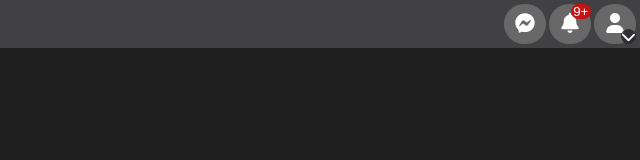
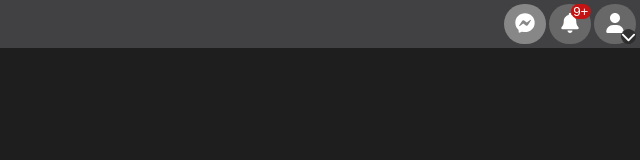
Before and after one commit to MCosta093/0.7.1, a plain HTML site: page index.html in a window 1280 px wide. In both pictures the pointer is over the button 1164 px from the left and 24 px from the top of the page. Shown: the full height of the page, 640-1280 px from the left. Drawn offline with Linux system fonts and the light colour scheme.

Commit message:
adição do hover

```diff
--- a/styles.css
+++ b/styles.css
@@ -25,6 +25,9 @@ button {
   border-radius: 500px;
   background-color: rgb(104, 104, 104);
   border: none;
+}
+button:hover{
+  background-color: rgb(136, 135, 135);
 }
 svg {
   width: 20px;
```
